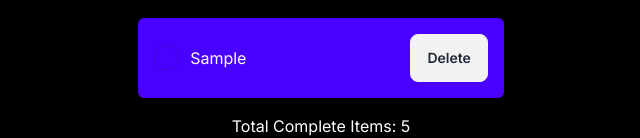
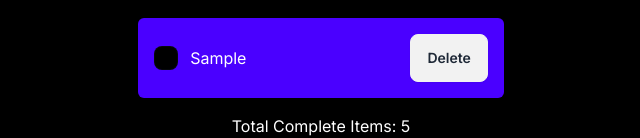
Before and after one commit to Saedddd/ThreeProjectsRTK, a Next.js app: page /todo in a window 1280 px wide. Both pictures are taken after typing "Sample" into the empty fields and a click on the button "Submit". Shown: the part 282-420 px from the top of the page, without its empty margins (319-959 px from the left). Built offline with nearby package versions, Linux system fonts and the light colour scheme.

Commit message:
Save change

```diff
--- a/src/entities/TodoItem/ui/TodoItem.tsx
+++ b/src/entities/TodoItem/ui/TodoItem.tsx
@@ -16,7 +16,7 @@ const TodoItem: React.FC<TTodoItem> = ({ id, title, completed }) => {
           <input
             type="checkbox"
             checked={completed}
-            className={`checkbox checkbox-md`}
+            className={`checkbox bg-black`}
             onChange={() => dispatch(toggleComplete(id))}
           />
           {title}
```
